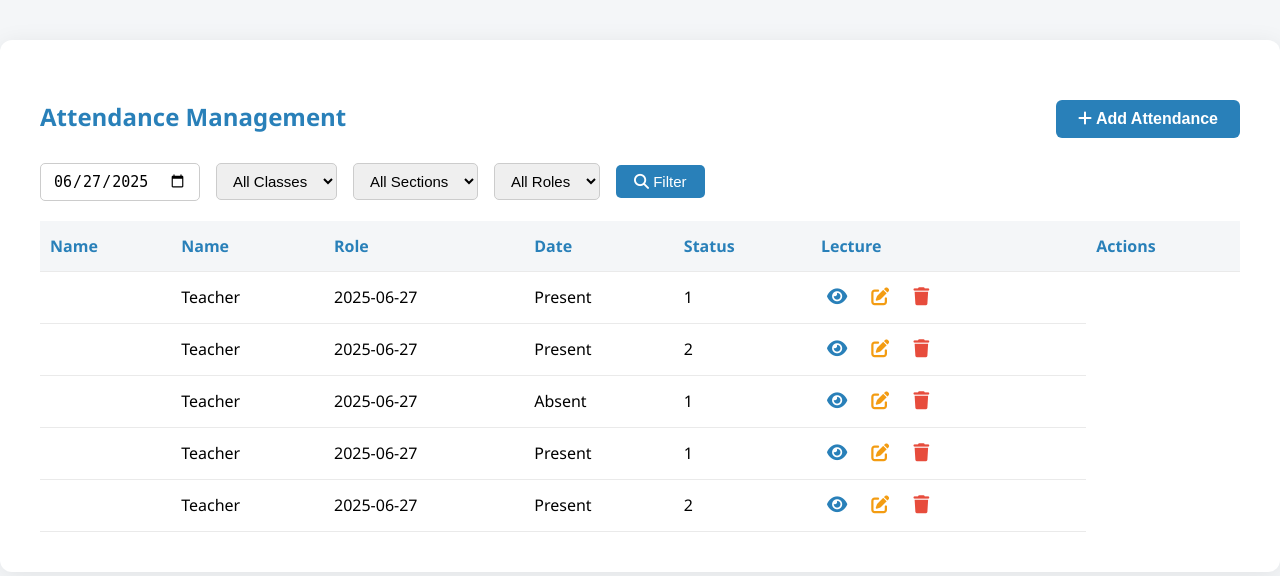
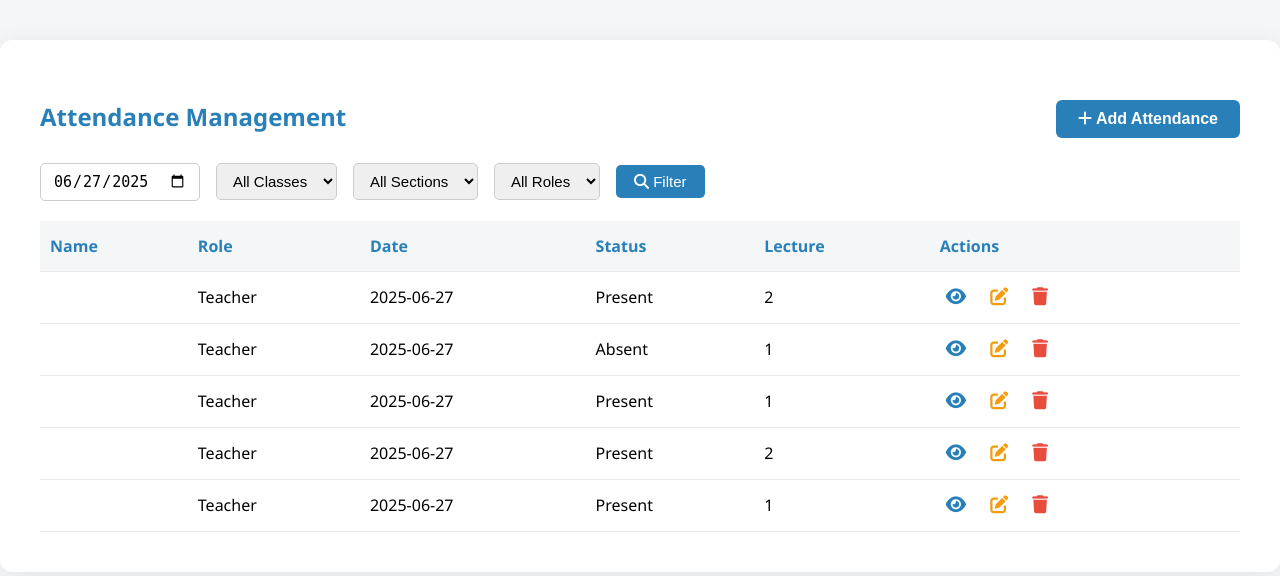
Before and after one commit to pratik265/student_register, a CodeIgniter app: page /student_register/admin/attendance in a window 1280 px wide. Shown: the top 576 px of the page. Run offline with CodeIgniter, Linux system fonts and the light colour scheme; the visitor is signed in with stand-in values (Sample User, id 1); data comes from the database, SQL or seed files in the repository; data that the repository does not hold is empty; some libraries are stand-ins or nearby versions.

Commit message:
testing bu changes

```diff
--- a/application/views/admin/attendance.php
+++ b/application/views/admin/attendance.php
@@ -72,7 +72,6 @@
         <table>
             <thead>
                 <tr>
-                    <th>Name</th>
                     <th>Name</th>
                     <th>Role</th>
                     <th>Date</th>
```
